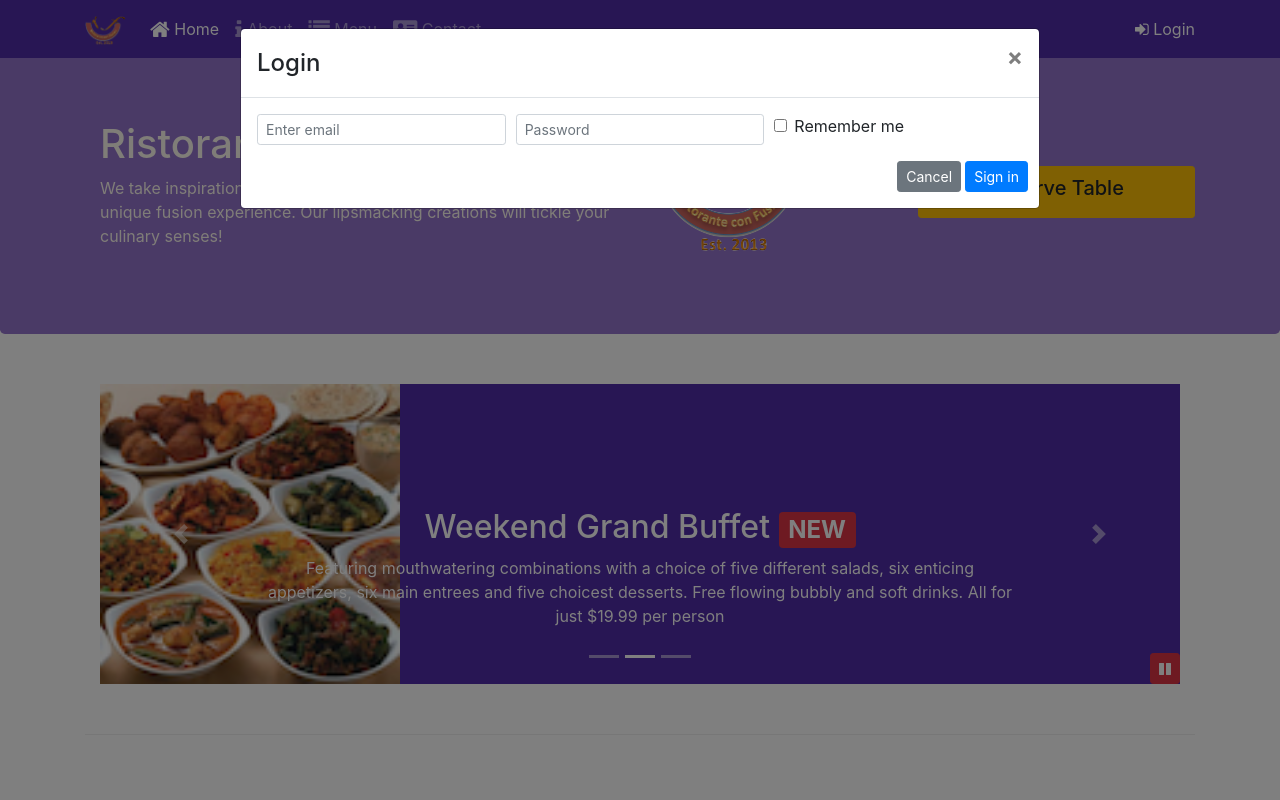
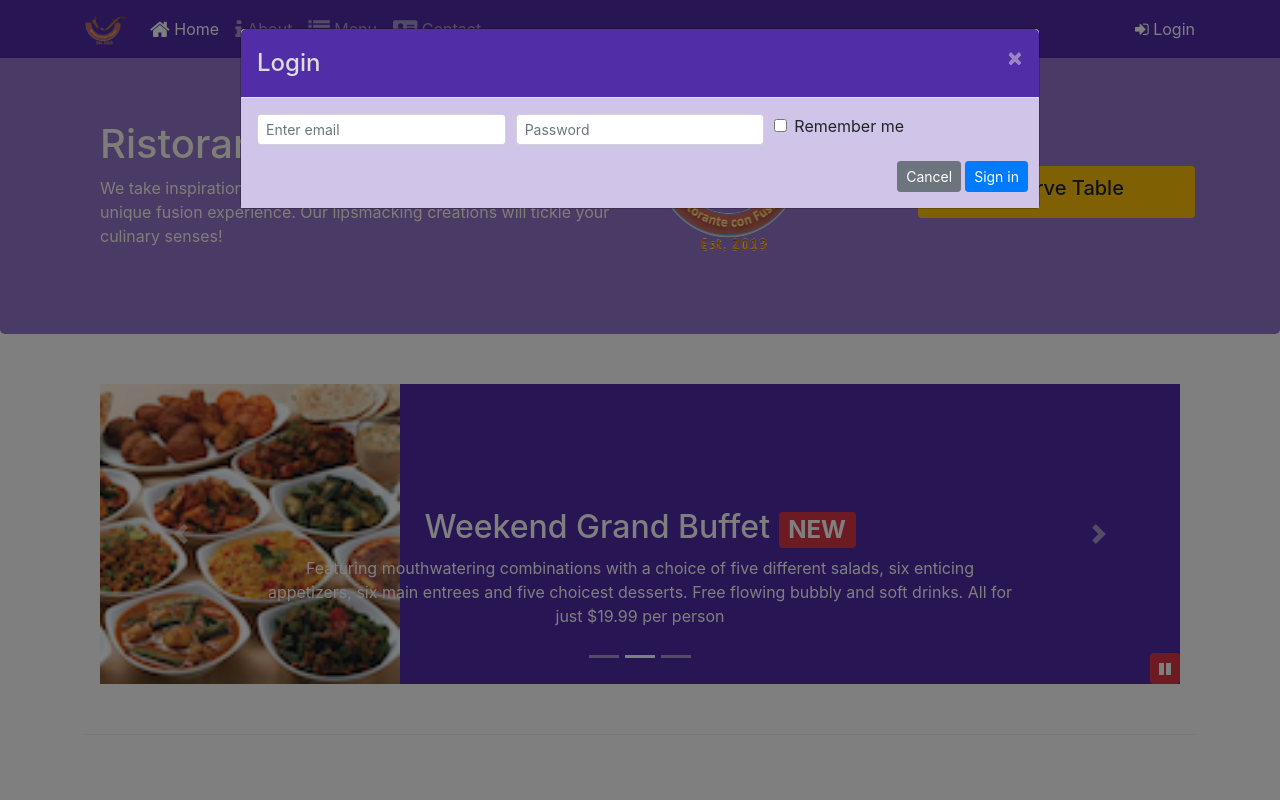
Before and after one commit to Gokhulnath/Web_dev_bootstrap, a website: page index.html in a window 1280 px wide. Both pictures are taken after a click on the link "Login". Shown: the top 800 px of the page. Drawn offline with nearby package versions, Linux system fonts and the light colour scheme.

Commit message:
assignment 4

```diff
--- a/css/styles.scss
+++ b/css/styles.scss
@@ -75,3 +75,21 @@ body{
     bottom: 0px;
     z-index: 1;
 }
+
+.modal {
+    .modal-header {
+        background: $background-dark;
+        color: $lt-gray;
+        button {
+            color: $lt-gray;
+        }
+    }
+
+    .modal-body {
+        background: $background-pale;
+    }
+
+    .modal-footer {
+        background: $background-pale;
+    }
+}
--- a/index.html
+++ b/index.html
@@ -34,7 +34,7 @@
                                 class="fa fa-address-card fa-lg"></span> Contact</a></li>
                 </ul>
                 <span class="navbar-text">
-                    <a data-toggle="modal" data-target="#loginModal">
+                    <a id="loginButton">
                         <span class="fa fa-sign-in"></span> Login
                     </a>
                 </span>
@@ -164,7 +164,7 @@
                     <img src="img/logo.png" class="img-fluid">
                 </div>
                 <div class="btn btn-sm btn-warning col-12 col-sm-3 align-self-center">
-                    <a role="button" class="btn btn-block btn-sm btn-warning" data-toggle="modal" data-target="#reservemodal">
+                    <a role="button" class="btn btn-block btn-sm btn-warning" id="reserveButton">
                         <h5>Reserve Table</h5>
                     </a>
                 </div>
@@ -413,6 +413,12 @@
                     $("#carouselButton").children("span").addClass('fa-pause');
                 }
             });
+            $("#loginButton").click(function(){
+                $("#loginModal").modal('show');
+            });
+            $("#reserveButton").click(function(){
+                $("#reservemodal").modal('show');
+            });
         });
     </script>
 </body>
```
Also changed, not shown: css/styles.css.
